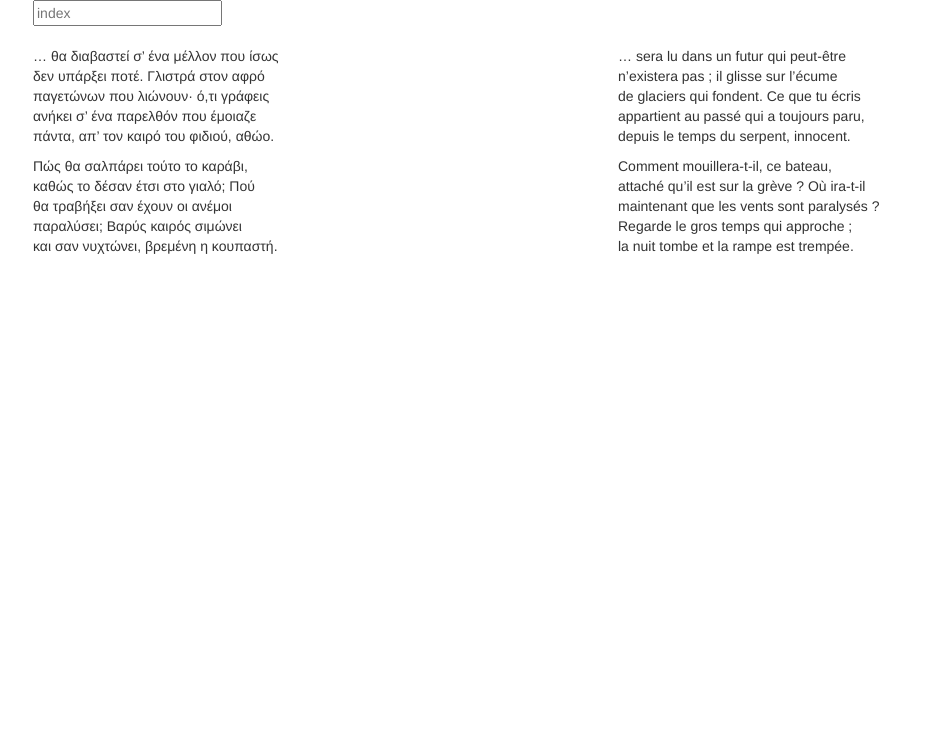
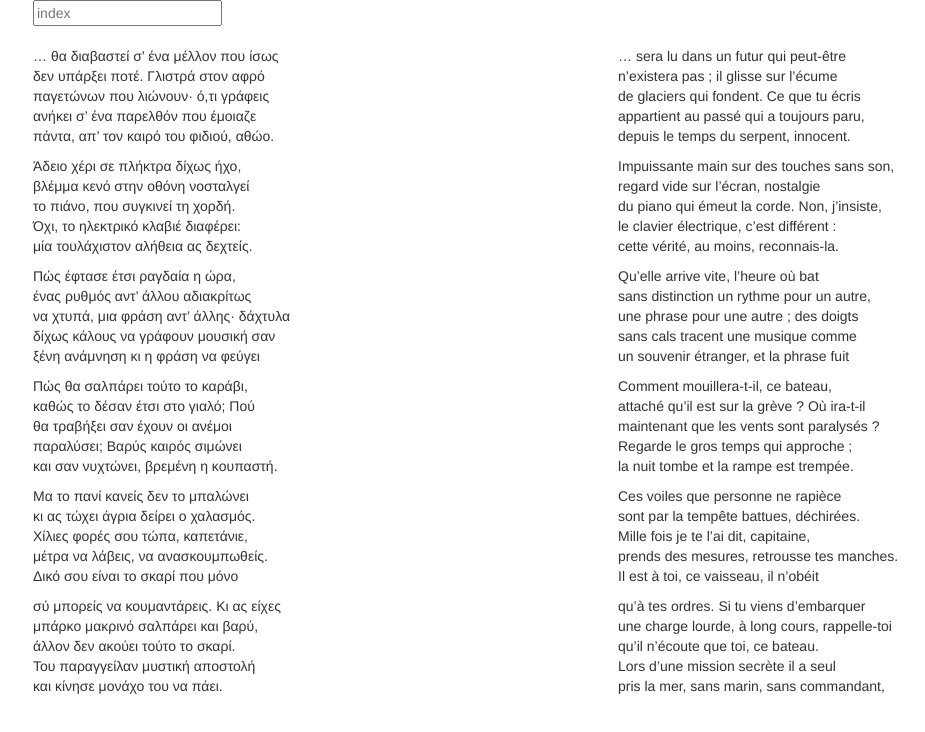
Before and after one commit to arozowykwiat/LeGrandVoyage, a plain HTML site: page app/index.html in a window 1280 px wide. Shown: the whole page, without its empty margins (37-962 px from the left). Drawn offline with nearby package versions, Linux system fonts and the light colour scheme; some packages are replaced by stand-ins of ours.

Commit message:
Sauv 7 : Création d'un filtre personnalisé appelé filterOption pour pouvoir sélectionner plusieurs filtres par leur idStrophe

```diff
--- a/app/index.html
+++ b/app/index.html
@@ -18,7 +18,7 @@
     <H1 ng-bind="po.poesie[index].title" class="ng-cloak"></h1>
     <div ng-hide="po.poesieGrec[0].strophe" ng-bind-html="po.poesieGrec[0].strophe" class="ng-cloak"></div>
     <H1 ng-bind="po.poesieGrec[index].title" class="ng-cloak"></h1>
-    <div class="row" ng-repeat="poe in  po.poesie|filter:{idPoeme:index}|filter:{idStrophe:1}:true" class="ng-cloak">
+    <div class="row" ng-repeat="poe in  po.poesie|filter:{idPoeme:index}| filterOption:[1,2,3]" class="ng-cloak">
     <div  class="col-sm-6">
             <p ng-bind-html="poe.stropheGr"></p>
     </div>
--- a/app/js/controllers/MainController.js
+++ b/app/js/controllers/MainController.js
@@ -194,7 +194,16 @@ var poeme=[
 
 	}
 	];
-
+app.filter('filterOption', function () {
+    return function(inputs,filterValues) {
+      var output = [];
+      angular.forEach(inputs, function (input) {
+        if (filterValues.indexOf(input.idStrophe) !== -1)
+            output.push(input);
+       });
+       return output;
+   };
+});
 
 var MainController = function(){
 	this.poesie=poeme;
```
Also changed, not shown: 1 other file.
